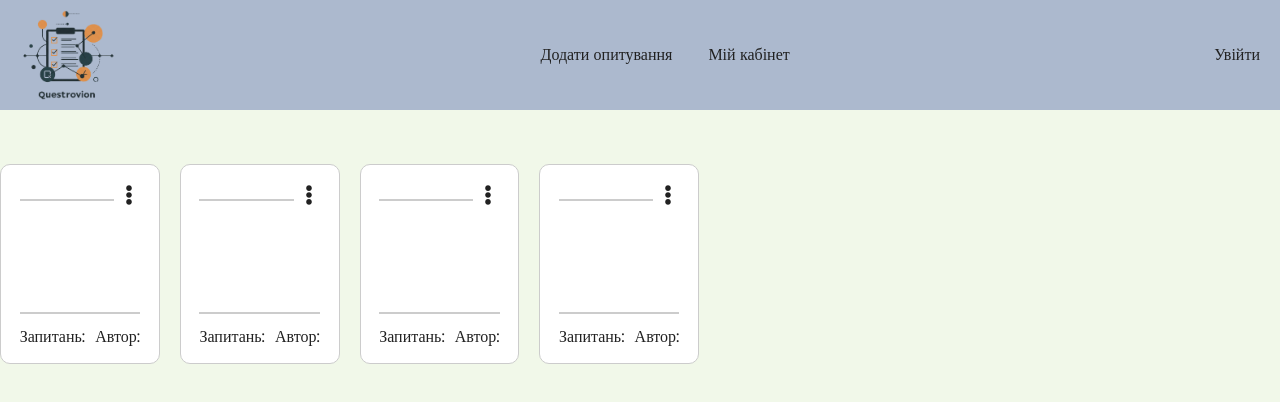
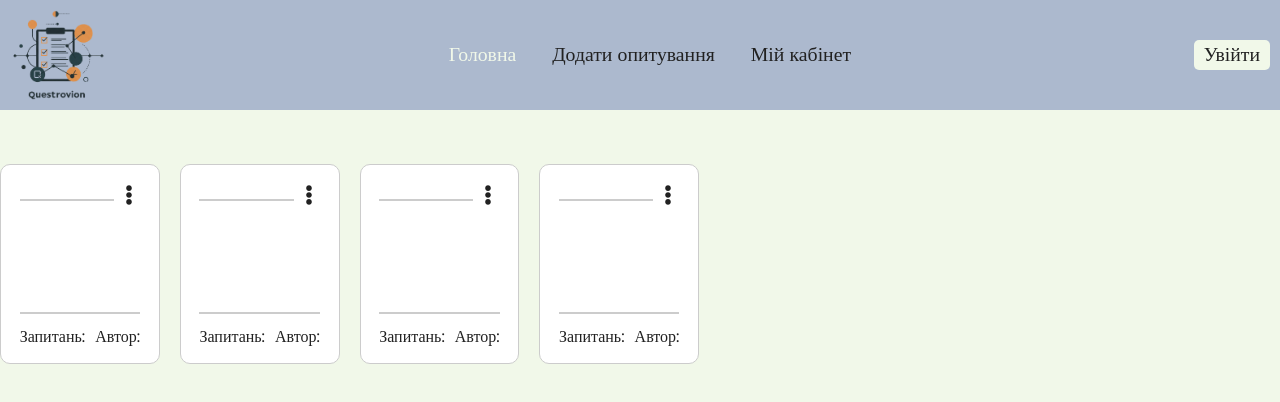
Before and after one commit to PetroYar/ElitTech-fronend, a React (Vite) app: page / in a window 1280 px wide. Shown: the top 402 px of the page. Built offline with nearby package versions, Linux system fonts and the light colour scheme.

Commit message:
add page

```diff
--- a/src/App.jsx
+++ b/src/App.jsx
@@ -1,4 +1,3 @@
-
 import "./styles/global.scss";
 import "./styles/null.scss";
 
@@ -7,18 +6,20 @@ import { Route, Routes } from "react-router-dom";
 import Login from "./pages/Login/Login";
 import Registration from "./pages/Registration/Registration";
 import Layout from "./components/Loyouts/Loyout";
+import AddSurvey from "./pages/AddSurvey/AddSurvey";
+import Office from "./pages/Office/Office";
 
 function App() {
-
-
   return (
-    <div >
-
+    <div>
       <Routes>
         <Route path="/" element={<Layout />}>
           <Route index element={<Home />} />
-          <Route path="login" element={<Login />} />
-          <Route path="registration" element={<Registration />} />
+          <Route path="/login" element={<Login />} />
+          <Route path="/add-survey" element={<AddSurvey />} />
+          <Route path="/office" element={<Office />} />
+
+          <Route path="/registration" element={<Registration />} />
         </Route>
       </Routes>
     </div>
--- a/src/components/Header/Header.jsx
+++ b/src/components/Header/Header.jsx
@@ -12,14 +12,38 @@ const Header = (props) => {
         <nav>
           <ul>
             <li>
-              <NavLink to={"/add-survey"}>Додати опитування</NavLink>
+              <NavLink
+                to="/"
+                className={({ isActive }) => (isActive ? styles.active : "")}
+              >
+                Головна
+              </NavLink>
             </li>
             <li>
-              <NavLink to={"/office"}>Мій кабінет</NavLink>
+              <NavLink
+                to="/add-survey"
+                className={({ isActive }) => (isActive ? styles.active : "")}
+              >
+                Додати опитування
+              </NavLink>
+            </li>
+            <li>
+              <NavLink
+                to="/office"
+                className={({ isActive }) => (isActive ? styles.active : "")}
+              >
+                Мій кабінет
+              </NavLink>
             </li>
           </ul>
         </nav>
-        {user ? <Link to={"/login"}>Увійти</Link> : <button>Вийти</button>}
+        {user ? (
+          <Link className={styles.login} to={"/login"}>
+            Увійти
+          </Link>
+        ) : (
+          <button className={styles.login}>Вийти</button>
+        )}
       </div>
     </header>
   );
--- a/src/components/Header/Header.module.scss
+++ b/src/components/Header/Header.module.scss
@@ -2,7 +2,7 @@
 .header {
   background: $header-color;
   .container {
-    padding: toRem(10) toRem(20);
+    padding: toRem(10) ;
     @include adaptiveValue("margin-bottom", 60, 20);
     max-width: 1600px;
     margin: 0 auto;
@@ -10,17 +10,27 @@
     align-items: center;
     justify-content: space-between;
     gap: toRem(10);
+    @include adaptiveValue("font-size",20 ,18 );
     .logo {
       @include adaptiveValue("width", 100, 70);
       img {
         width: 100%;
       }
     }
-    ul{
+    ul {
       display: flex;
-      @include adaptiveValue("gap", 40,10 );
+      @include adaptiveValue("gap", 40, 10);
+    }
+    li {
       text-align: center;
     }
-
+    .login{
+    background: $background-color;
+    padding: toRem(5) toRem(10);
+    border-radius: 5px;
+    }
+    .active{
+      color: $background-color;
+    }
   }
 }
--- /dev/null
+++ b/src/pages/AddSurvey/AddSurvey.jsx
@@ -0,0 +1,9 @@
+import styles from './AddSurvey.module.scss';
+
+const AddSurvey = (props) => {
+  return (
+    <div className={styles.container}>dssdssdd</div>
+  );
+};
+
+export default AddSurvey;
--- /dev/null
+++ b/src/pages/AddSurvey/AddSurvey.module.scss
@@ -0,0 +1 @@
+@use '../../styles/forward.scss' as *;
--- /dev/null
+++ b/src/pages/Office/Office.jsx
@@ -0,0 +1,9 @@
+import styles from './Office.module.scss';
+
+const Office = (props) => {
+  return (
+    <div className={styles.container}>Office</div>
+  );
+};
+
+export default Office;
--- /dev/null
+++ b/src/pages/Office/Office.module.scss
@@ -0,0 +1 @@
+@use '../../styles/forward.scss' as *;
```
